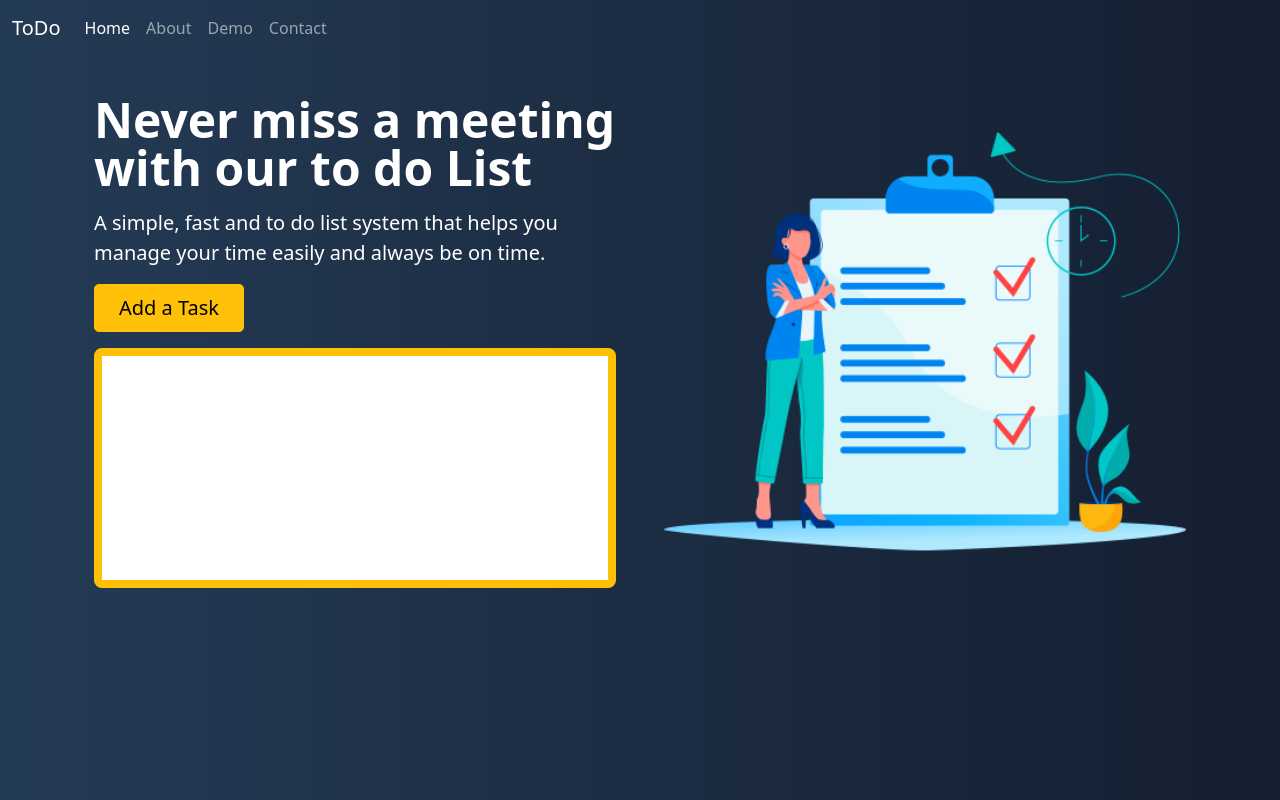
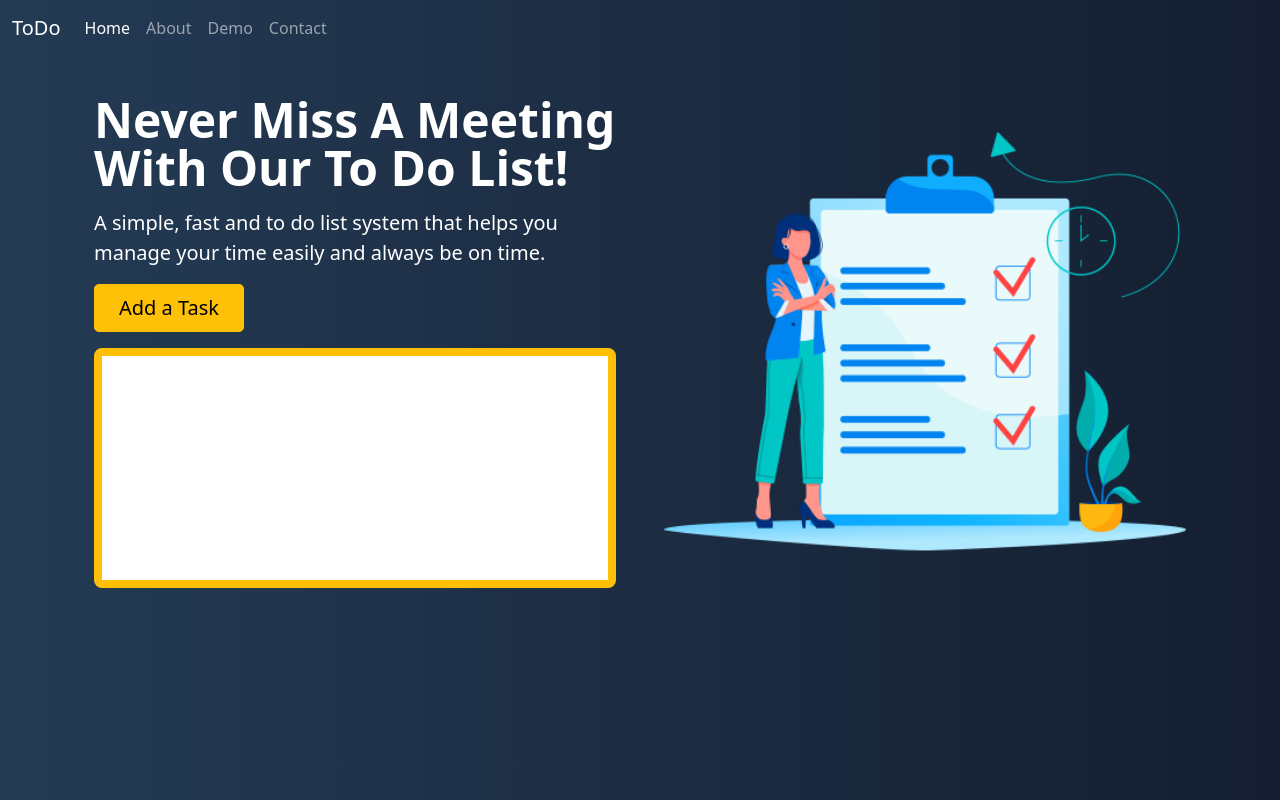
Before and after one commit to MathieuDeveloper/FirstProject, a plain HTML site: page index.html in a window 1280 px wide. Drawn offline with nearby package versions, Linux system fonts and the light colour scheme.

```diff
--- a/index.html
+++ b/index.html
@@ -2,7 +2,7 @@
 <html lang="en">
 
 <head>
-    <title>First Project</title>
+    <title>First Project V2</title>
     <!-- Required meta tags -->
     <meta charset="utf-8">
     <meta name="viewport" content="width=device-width, initial-scale=1, shrink-to-fit=no">
@@ -50,7 +50,7 @@
                         loading="lazy">
                 </div>
                 <div class="col-lg-6">
-                    <h1 class="display-5 fw-bold lh-1 mb-3">Never miss a meeting with our to do List</h1>
+                    <h1 class="display-5 fw-bold lh-1 mb-3">Never Miss A Meeting With Our To Do List!</h1>
                     <p class="lead">A simple, fast and to do list  system that helps you manage your time easily
                         and always be on time.
                     </p>
```
